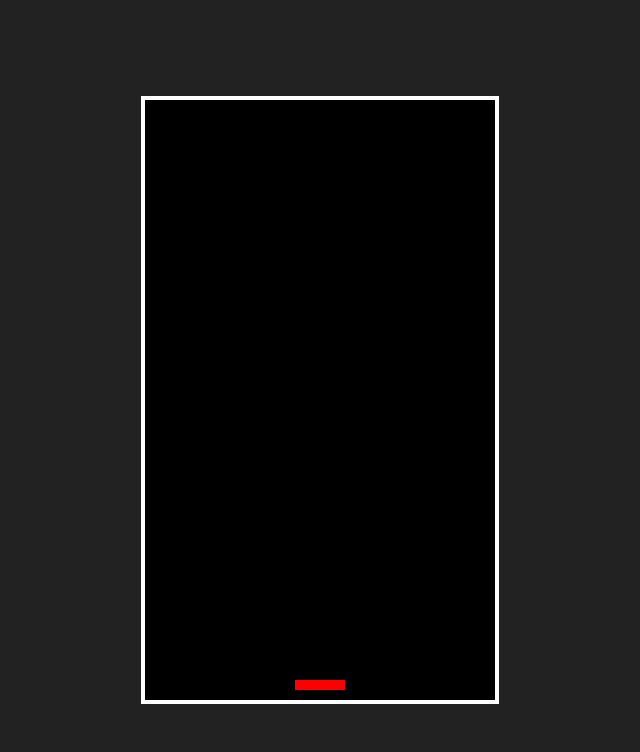
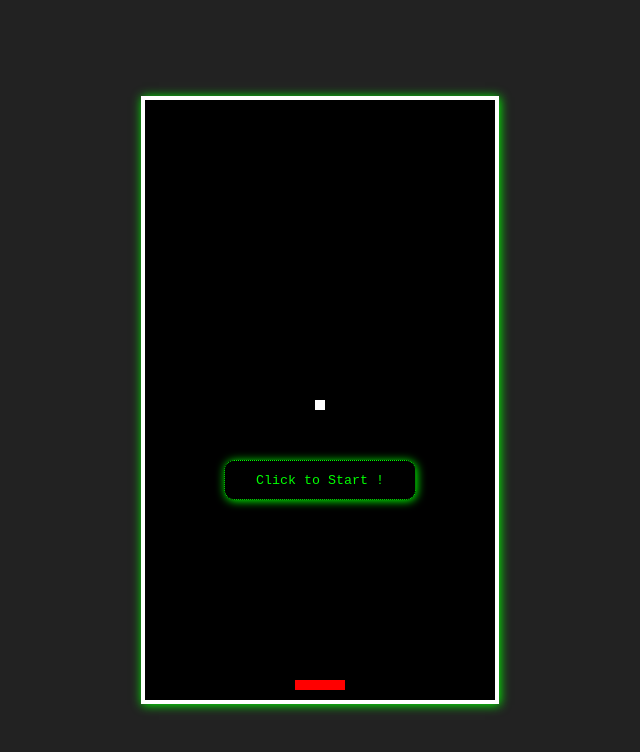
Before and after one commit to aldrin112602/arkanoid-game, a website: page src/index.html in a window 1280 px wide. Shown: the whole page, without its empty margins (320-960 px from the left). Drawn offline with Linux system fonts and the light colour scheme.

Commit message:
some changes

```diff
--- a/src/index.html
+++ b/src/index.html
@@ -11,7 +11,7 @@
 <body>
     <!-- game canvas -->
     <canvas id="game-canvas"></canvas>
-
+    <button onclick="startGame()">Click to Start !</button>
     <!-- main script -->
     <script src="../build/index.js" defer></script>
 </body>
--- a/src/index.ts
+++ b/src/index.ts
@@ -1,4 +1,4 @@
-(() => {
+const startGame = (() => {
   const cvs = document.getElementById("game-canvas") as HTMLCanvasElement;
   let game_height: number = 600,
     game_width: number = 350;
@@ -14,12 +14,16 @@
     x: game_width / 2 - width / 2,
     y: game_height - height * 2,
   };
+
+  /**
+   * Player Object Constructor
+   */
   class Player {
     x: number;
     y: number;
     height: number;
     width: number;
-    src: string;
+    src?: string;
 
     constructor(
       x: number,
@@ -46,8 +50,63 @@
     }
   }
 
+  /**
+   * Ball Object Constructor
+   */
+  class Ball {
+    x: number;
+    y: number;
+    height: number;
+    width: number;
+    src: string;
+    speedX: number;
+    speedY: number;
+    turnLeft: boolean;
+    turnUp: boolean;
+
+    constructor(
+      x: number,
+      y: number,
+      width: number,
+      height: number,
+      src?: string
+    ) {
+      this.x = x;
+      this.y = y;
+      this.height = height;
+      this.width = width;
+      this.src = src;
+      this.speedX = 5;
+      this.speedY = 5;
+      this.turnLeft = Math.floor(Math.random() * 2) == 1;
+      this.turnUp = false;
+    }
+
+    draw() {
+      ctx.fillStyle = "white";
+      ctx.fillRect(this.x, this.y, this.width, this.height);
+    }
+    update() {
+      if (this.x + this.width >= game_width) this.turnLeft = true;
+      if (this.x + this.width <= 0) this.turnLeft = false;
+      if (this.turnLeft) this.x -= this.speedX;
+      else this.x += this.speedX;
+
+      if (this.y + this.height >= game_height) this.turnUp = true;
+      if (this.y + this.height <= 0) this.turnUp = false;
+
+      if (this.turnUp) this.y -= this.speedY;
+      else this.y += this.speedY;
+    }
+  }
+
   const { x, y } = currentPosition;
   const player = new Player(x, y, height, width, "");
+
+  const ball = (() => {
+    const { width, height } = { width: 10, height: 10 };
+    return new Ball(game_width / 2 - width / 2, game_height / 2, width, height);
+  })();
 
   document.onkeydown = checkKey;
   function checkKey(e) {
@@ -67,22 +126,43 @@
     }
   }
 
+  const checkCollision = (obj1, obj2) => {
+    return (
+      obj1.x < obj2.x + obj2.width &&
+      obj1.x + obj1.width > obj2.x &&
+      obj1.y < obj2.y + obj2.height &&
+      obj1.height + obj1.y > obj2.y
+    );
+  };
+
+
   cvs.onmousemove = (e) => {
-    const { x } = e;
-    console.log(e);
-    currentPosition.x = x - game_width + width * 2 - width / 2;
+    const { clientX } = e;
+    const { x } = cvs.getBoundingClientRect();
+    currentPosition.x = clientX - (x + width / 2);
     if (currentPosition.x <= 0) currentPosition.x = 0;
     if (currentPosition.x + width >= game_width)
       currentPosition.x = game_width - width;
   };
-
+  let game_started = false;
   const play = () => {
-    ctx.fillStyle = "rgba(0,0,0,0.9)";
+    ctx.fillStyle = "rgba(0,0,0,0.4)";
     ctx.fillRect(0, 0, cvs.width, cvs.height);
     player.draw();
     player.update();
+    ball.draw();
+    if(checkCollision(player, ball)) {
+      ball.turnUp = true
+    }
+    if (game_started) ball.update();
     window.requestAnimationFrame(play);
   };
 
   play();
+
+  return () => {
+    document.querySelector("button").style.display = "none";
+    game_started = true;
+    console.log("Game started!");
+  };
 })();
--- a/src/style.css
+++ b/src/style.css
@@ -16,4 +16,21 @@ body {
 canvas {
     border: .3rem solid #fff;
     cursor: pointer;
+    box-shadow: 1px 1px 10px lime;
 }
+
+button {
+    position: absolute;
+    top: 60%;
+    left: 50%;
+    transform: translate(-50%, -50%);
+    height: 40px;
+    width: 12rem;
+    background-color: transparent;
+    color: lime;
+    border: 1px dotted lime;
+    cursor: pointer;
+    box-shadow: 1px 1px 10px lime;
+    font-family: 'Courier New', Courier, monospace;
+    border-radius: 10px;
+}
```
Also changed, not shown: build/index.js.
